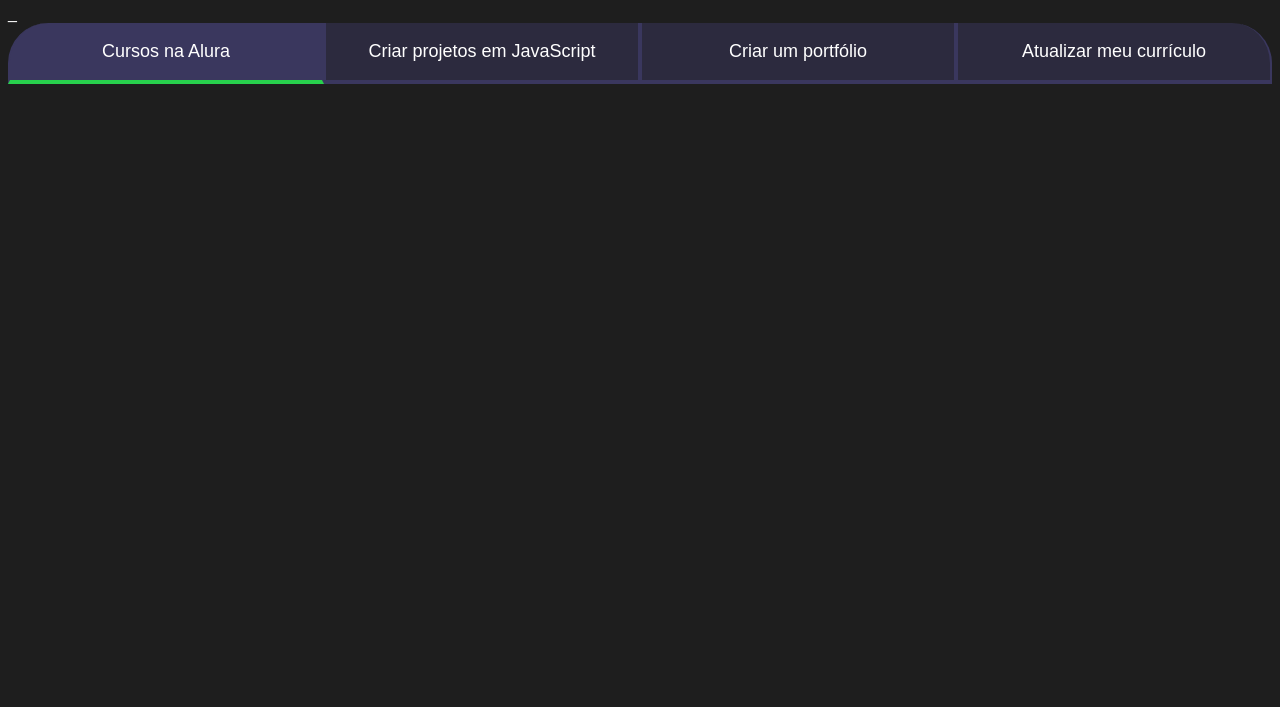
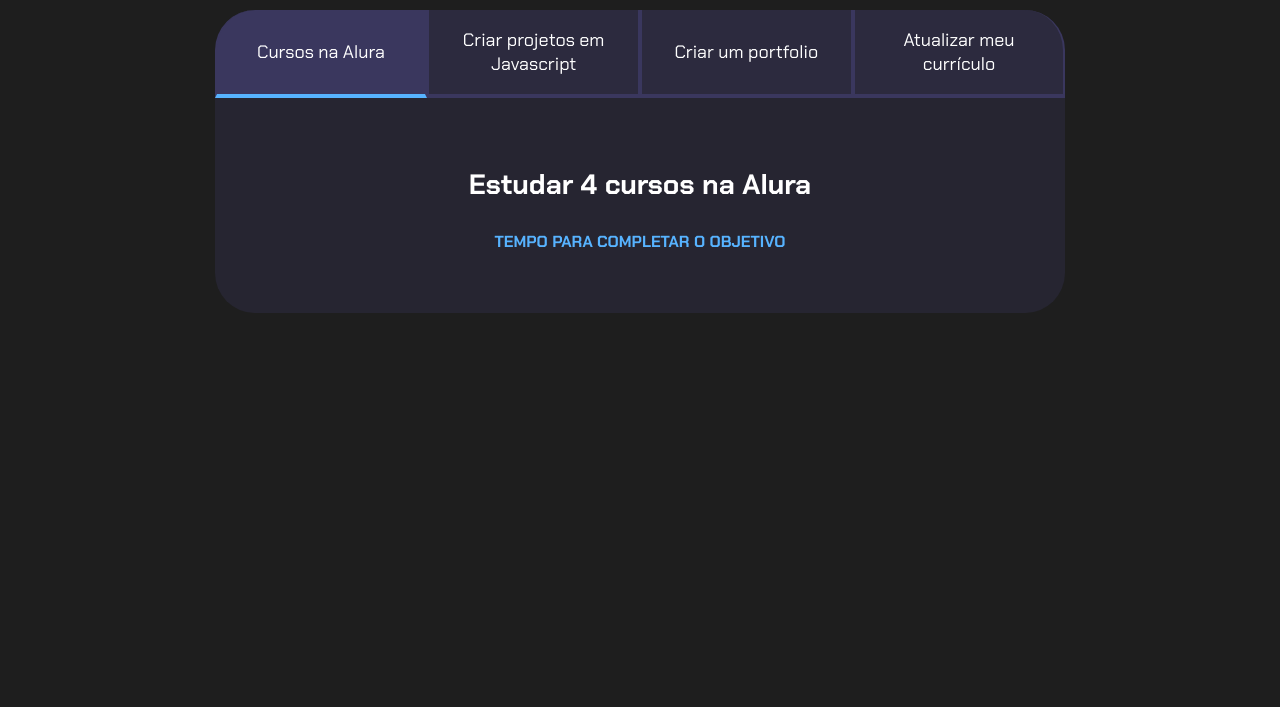
Before and after one commit to Kauanaam/meu-projeto, a plain HTML site: page index.html in a window 1280 px wide. Shown: the part 93-800 px from the top of the page. Drawn offline with Linux system fonts and the light colour scheme.

Commit message:
Add files via upload

```diff
--- a/index.html
+++ b/index.html
@@ -7,18 +7,39 @@
     <link rel="stylesheet" href="style.css">
 </head>
 <body>
-    <section class="conteudo-principal"></section>
-    <h2 class="titulo-principal">Meus Objetivos do ano_</h2><span>_</span>
+    <section class="conteudo-principal">
+        <h2 class="titulo-principal">Meus Objetivos do ano<span>_</span></h2>
+        <div class="conteudo">
         <div class="botoes">
             <button class="botao ativo">Cursos na Alura</button>
-        <button class="botao">Criar projetos em JavaScript</button>
-        <button class="botao">Criar um portfólio</button>
+            <button class="botao">Criar projetos em Javascript</button>
+            <button class="botao">Criar um portfolio</button>
             <button class="botao">Atualizar meu currículo</button>
         </div>
+        <div class="abas-textos">
+            <div class="aba-conteudo ativo">
+                <h3 class="aba-conteudo-titulo-principal">Estudar 4 cursos na Alura</h3>
+                <h4 class="aba-conteudo-titulo-secundario">Tempo para completar o objetivo</h4>
+                <div class="contador"></div>
+            </div>
+            <div class="aba-conteudo">
+                <h3 class="aba-conteudo-titulo-principal">Criar 5 projetos em Javascript</h3>
+                <h4 class="aba-conteudo-titulo-secundario">Tempo para completar o objetivo</h4>
+                <div class="contador"></div>
+            </div>
+            <div class="aba-conteudo">
+                <h3 class="aba-conteudo-titulo-principal">Criar um portfolio com os meus 3 melhores projetos</h3>
+                <h4 class="aba-conteudo-titulo-secundario">Tempo para completar o objetivo</h4>
+                <div class="contador"></div>
+            </div>
+            <div class="aba-conteudo">
+                <h3 class="aba-conteudo-titulo-principal">Atualizar meu curriculo com os certificados da Alura</h3>
+                <h4 class="aba-conteudo-titulo-secundario">Tempo para completar o objetivo</h4>
+                <div class="contador"></div>
+            </div>
+        </div>
+    </div>
     </section>
+    <script src="main.js"></script>
 </body>
 </html>
-</section>
-<script src="main.js">
-</body>
-</html>
--- a/main.js
+++ b/main.js
@@ -1,2 +1,21 @@
 const botoes = document.querySelectorAll(".botao");
-console.log(botões);
+const textos = document.querySelectorAll(".aba-conteudo");
+
+for (let i = 0; i < botoes.length; i++) {
+    botoes[i].onclick = function () {
+
+        for (let j = 0; j < botoes.length; j++) {
+            botoes[j].classList.remove("ativo");
+            textos[j].classList.remove("ativo");
+        }
+
+        botoes[i].classList.add("ativo");
+        textos[i].classList.add("ativo");
+    }
+}
+
+const contadores = document.querySelectorAll(".contador");
+const tempoObjetivo1 = new Date("2024-10-05T00:");
+let tempoAtual = new Date();
+
+contadores[0].textContent = tempo0bjetivo1;
--- a/style.css
+++ b/style.css
@@ -1,19 +1,22 @@
-:root{
+@import url('https://fonts.googleapis.com/css2?family=Chakra+Petch:wght@400;700&display=swap');
+
+:root {
     --cor-de-fundo: #1E1E1E;
-    --verde: #28d14d;
+    --verde: #57b3ff;
     --branco: #FFFFFF;
     --botao-ativo: #3A375E;
     --botao-inativo: rgba(58, 55, 94, 0.5);
     --texto-fundo: rgba(58, 55, 94, 0.3);
 }
 
-@import url('https://fonts.googleapis.com/css2?family-Chakra+Petch:w ght@400:700&display=swap');
 body {
     background-color: var(--cor-de-fundo);
     color: var(--branco);
     font-family: 'Chakra Petch', sans-serif;
-  }
-  .conteudo-principal {
+}
+
+
+.conteudo-principal {
     display: flex;
     flex-direction: column;
     justify-content: center;
@@ -22,16 +25,20 @@
     width: 100%;
     margin: 0 auto;
 }
+
 .titulo-principal {
     text-align: left;
     width: 100%;
     font-size: 32px;
 }
+
 .titulo-principal span {
     color: var(--verde);
 }
+
+
 .botao {
-    font-family: "Crakra Petch", sans-serif;
+    font-family: 'Chakra Petch', sans-serif;
     background-color: var(--botao-inativo);
     color: var(--branco);
     display: flex;
@@ -45,6 +52,43 @@
     border-right: 2px solid var(--botao-ativo);
     border-top: none;
 }
+
+.botao:first-child {
+    border-radius: 40px 40px 0 0;
+}
+
+.botoes {
+    display: block;
+}
+
+.botao.ativo{
+    background-color: var(--botao-ativo);
+    border-bottom: 4px solid var(--verde);
+}
+
+.abas-textos{
+    background-color: var(--texto-fundo);
+    padding: 40px;
+    border-radius: 0 0 40px 40px;
+}
+.aba-conteudo.ativo{
+    display:block;
+}
+
+.aba-conteudo{
+    display: none;
+}
+
+.aba-conteudo-titulo-principal{
+    font-size: 28px;
+    text-align: center;
+}
+.aba-conteudo-titulo-secundario{
+    text-align: center;
+    color: var(--verde);
+    text-transform: uppercase;
+}
+
 @media screen and (min-width: 768px) {
     .botoes {
         display: flex;
@@ -58,31 +102,3 @@
         border-radius: 0 40px 0 0;
     }
 }
-.conteudo-principal {
-    display: flex;
-    flex-direction: column;
-    justify-content: center;
-    align-items: center;
-    max-width: 1200px;
-    width: 100%;
-    margin: 0 auto;
-}
-.botao {
-    font-family: "Crakra Petch", sans-serif;
-    background-color: var(--botao-inativo);
-    color: var(--branco);
-    display: flex;
-    justify-content: center;
-    padding: 1em;
-    font-size: 18px;
-    align-items: center;
-    width: 100%;
-    border-bottom: 4px solid var(--botao-ativo);
-    border-left: 2px solid var(--botao-ativo);
-    border-right: 2px solid var(--botao-ativo);
-    border-top: none;
-}
-.ativo{
-    background-color: var(--botao-ativo);
-    border-bottom: 4px solid var(--verde);
-    }
```
Lines whose indentation alone changed are shown as unchanged.
